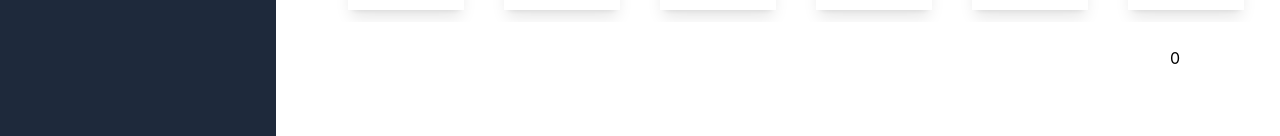
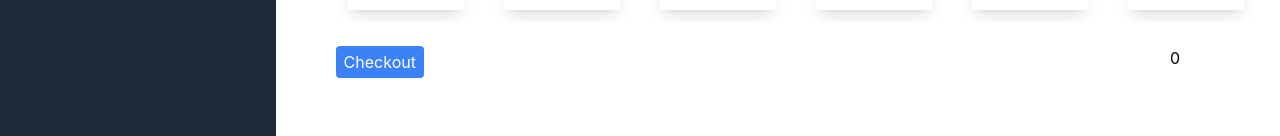
Before and after one commit to SibhatY/reactcatalogtailwind, a React (Create React App) app: page / in a window 1280 px wide. Shown: the part 646-782 px from the top of the page. Built offline with nearby package versions, Linux system fonts and the light colour scheme.

Commit message:
temporary changes to cart feature

```diff
--- a/src/App.js
+++ b/src/App.js
@@ -12,6 +12,7 @@ export const App = () => {
   // var ProductsCategory = Products;
   const [cart, setCart] = useState([]);
   const [cartTotal, setCartTotal] = useState(0);
+  const [showCart, toggleCart] = useState(false);
 
   const render_products = (ProductsCategory) => {
     return (
@@ -79,10 +80,28 @@ export const App = () => {
             </div>
           ))}
         </div>
-        <span style={{ position: 'absolute', right: 100}}>{cartTotal}</span>
+        <span style={{ position: 'absolute', right: 100 }}>{cartTotal}</span>
+
+        <button className="bg-blue-500 text-white rounded-l rounded-r py-1 px-2"
+        onClick={handleShowCart}
+          style={{ zIndex: 10 }}>
+
+          Checkout
+
+        </button>
       </div>
     );
   };
+
+
+  function handleShowCart() {
+
+
+    toggleCart(!showCart);
+  }
+
+
+
 
   function handleClick(tag) {
     console.log("Step 4 : in handleClick", tag);
@@ -177,6 +196,8 @@ export const App = () => {
           </div>
           <div className="py-10">
             <input type="search" value={query} onChange={handleChange} />
+
+
           </div>
         </div>
       </div>
@@ -188,6 +209,7 @@ export const App = () => {
         )}
         {render_products(ProductsCategory)}<br></br>
       </div>
+
     </div>
   );
 }; //end App
```
